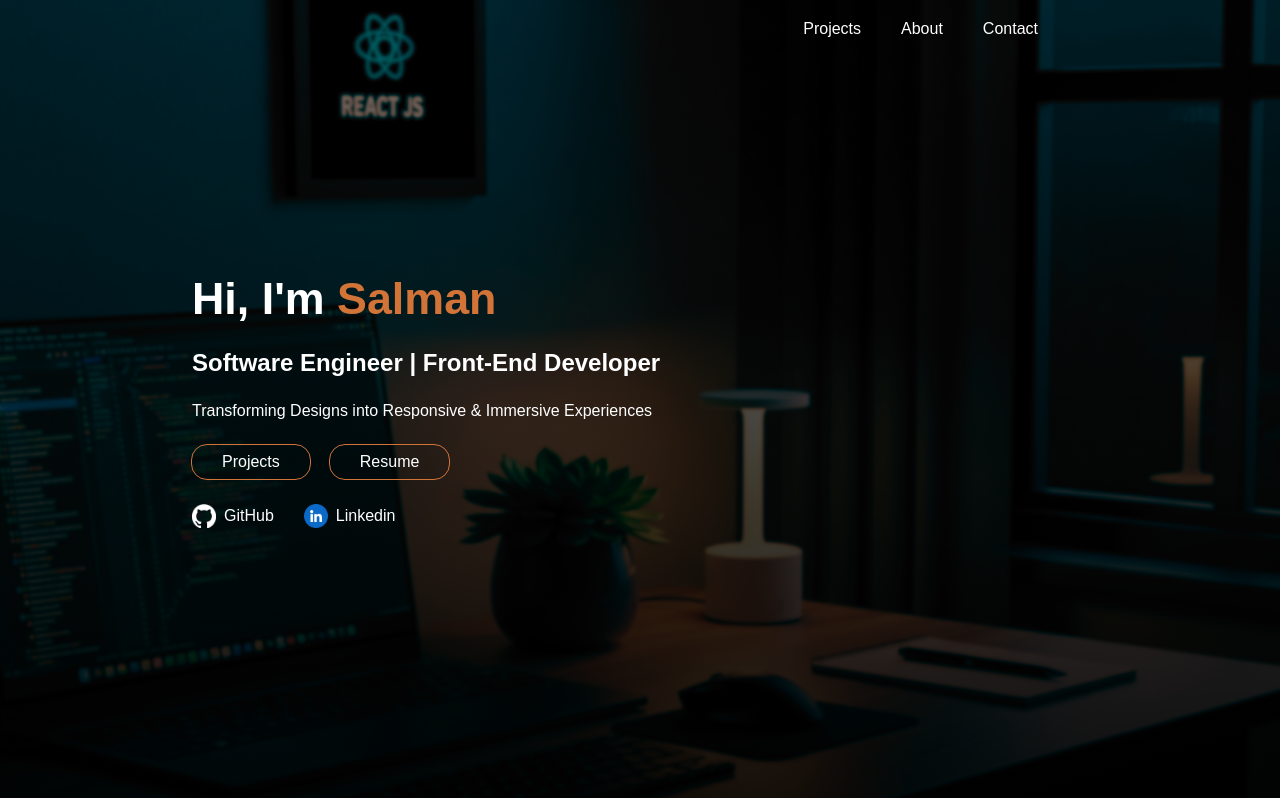
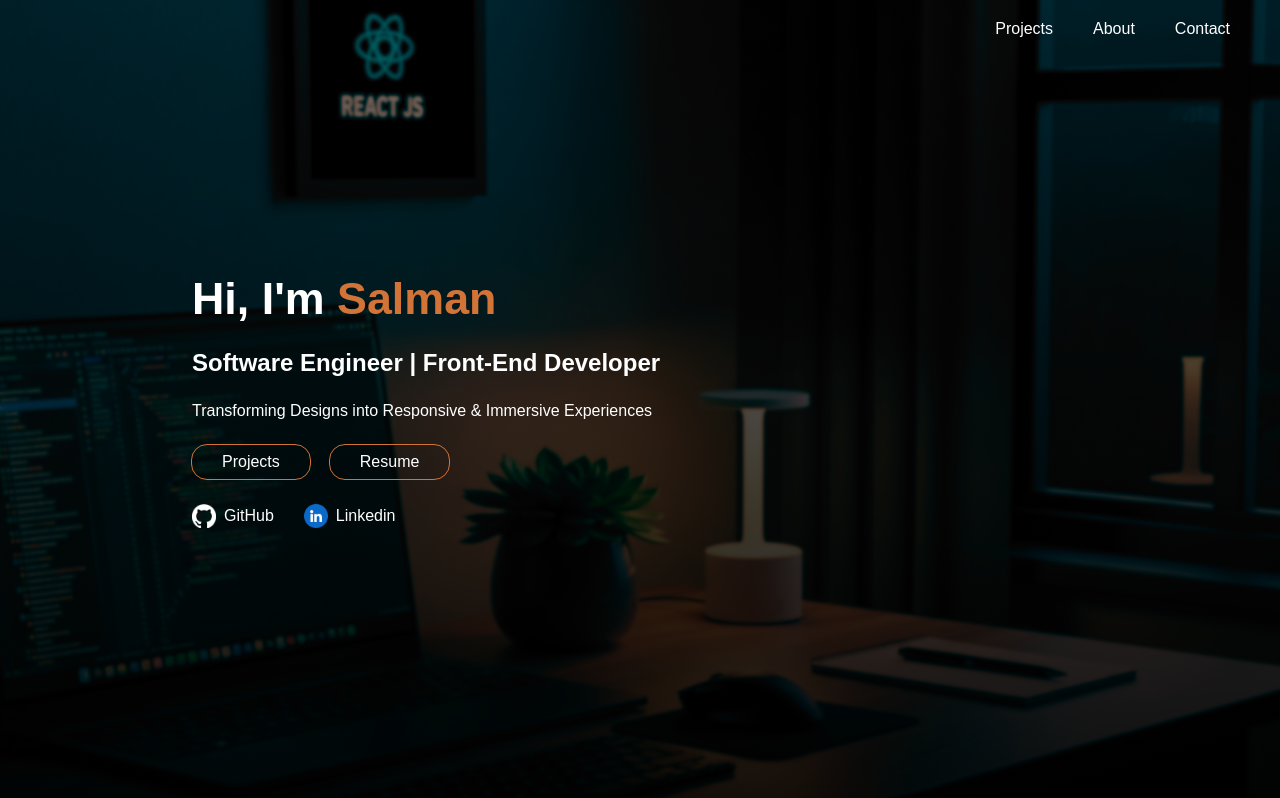
Before and after one commit to mohammedsrehan/portfolio, a Next.js app: page / in a window 1280 px wide. Shown: the top 798 px of the page. Built offline with nearby package versions, Linux system fonts and the light colour scheme.

Commit message:
styling the page

```diff
--- a/src/app/page.module.css
+++ b/src/app/page.module.css
@@ -1,12 +1,10 @@
 .page {
-  background-image: linear-gradient(rgba(0, 0, 0, 0.5), rgba(0, 0, 0, 0.9)),
-    url("/bg_image.png");
-  /* background-image: url("/bg_image.png"); */
+  background-image: url("/meteor.svg");
   background-size: cover;
   background-position: center;
   background-repeat: no-repeat;
-  height: 100vh;
-  width: 100%;
+  background-attachment: fixed;
+  z-index: -1;
 }
 .hero {
   display: flex;
@@ -19,8 +17,15 @@
   /* padding: 0 50px; */
 }
 .landing {
+  background-image: linear-gradient(rgba(0, 0, 0, 0.5), rgba(0, 0, 0, 0.9)),
+    url("/bg_image.png");
+  background-size: cover;
+  background-position: center;
+  background-repeat: no-repeat;
+  height: 100vh;
+  width: 100%;
   position: relative;
-  margin: 0 15%;
+  padding: 0 15%;
 }
 .nav {
   display: flex;
@@ -71,9 +76,6 @@
 .projects {
   display: flex;
   flex-direction: column;
-  /* align-items: center; */
-  background-color: #000;
-  /* width: 100%; */
   color: #fff;
   padding: 0 15%;
   padding-bottom: 50px;
@@ -122,7 +124,6 @@
   flex-direction: column;
   justify-content: center;
   gap: 20px;
-  background-color: #000;
   color: #fff;
   padding: 50px 15%;
 }
@@ -155,7 +156,6 @@
   flex-direction: column;
   justify-content: center;
   gap: 20px;
-  background-color: #000;
   color: #fff;
   padding: 50px 15%;
 }
@@ -170,27 +170,26 @@
   color: #d27338;
 }
 .footer {
-  background-color: #000;
   color: #fff;
   text-align: center;
   padding: 20px;
 }
 @media (max-width: 768px) {
   .landing {
-    margin: 0 50px;
+    padding: 0 50px;
   }
-  .nav{
+  .nav {
     padding: 10px 20px;
     align-items: center;
     justify-content: center;
   }
-  .projects{
+  .projects {
     padding: 0 50px;
   }
-  .about{
+  .about {
     padding: 50px;
   }
-  .contact{
+  .contact {
     padding: 0 50px;
   }
   .footer {
@@ -198,7 +197,7 @@
   }
 }
 @media (max-width: 480px) {
-  .nav{
+  .nav {
     top: 0;
     right: 50px;
     left: 50px;
--- a/src/app/page.tsx
+++ b/src/app/page.tsx
@@ -133,7 +133,7 @@ export default function Home() {
 
         </div>
       </section>
-      <section className={styles.about}>
+      <section className={styles.about} id="About">
         <h2 className={styles.about_header_text}>
           <span className={styles.span_color}>About Me </span>
         </h2>
```
